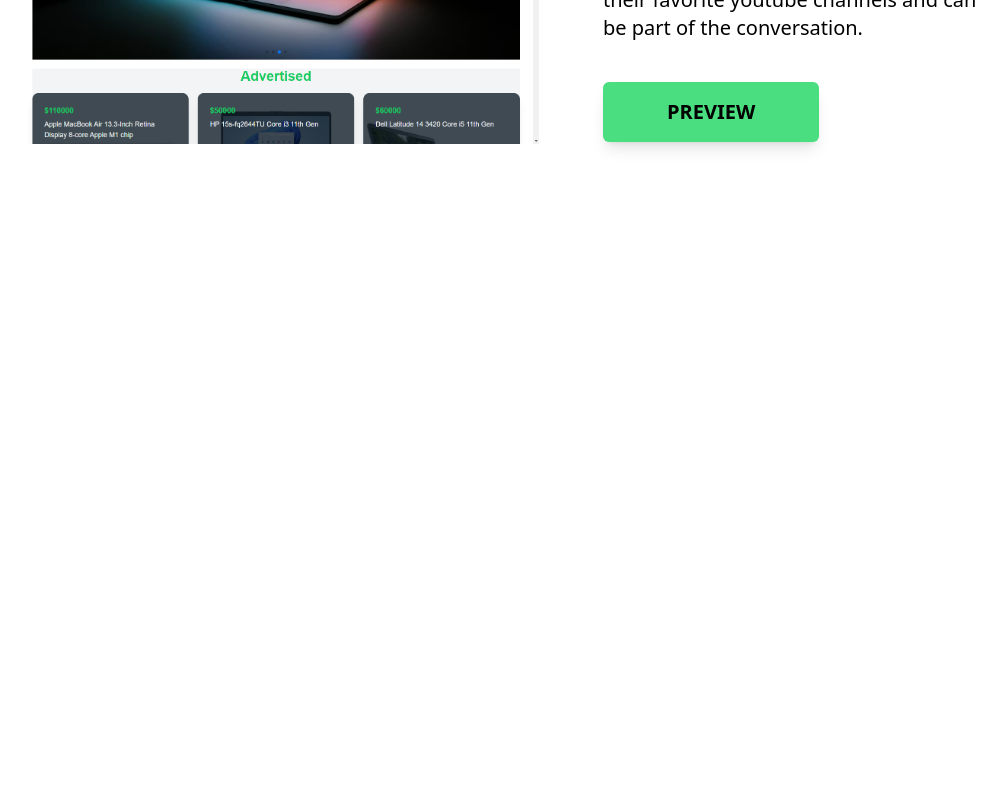
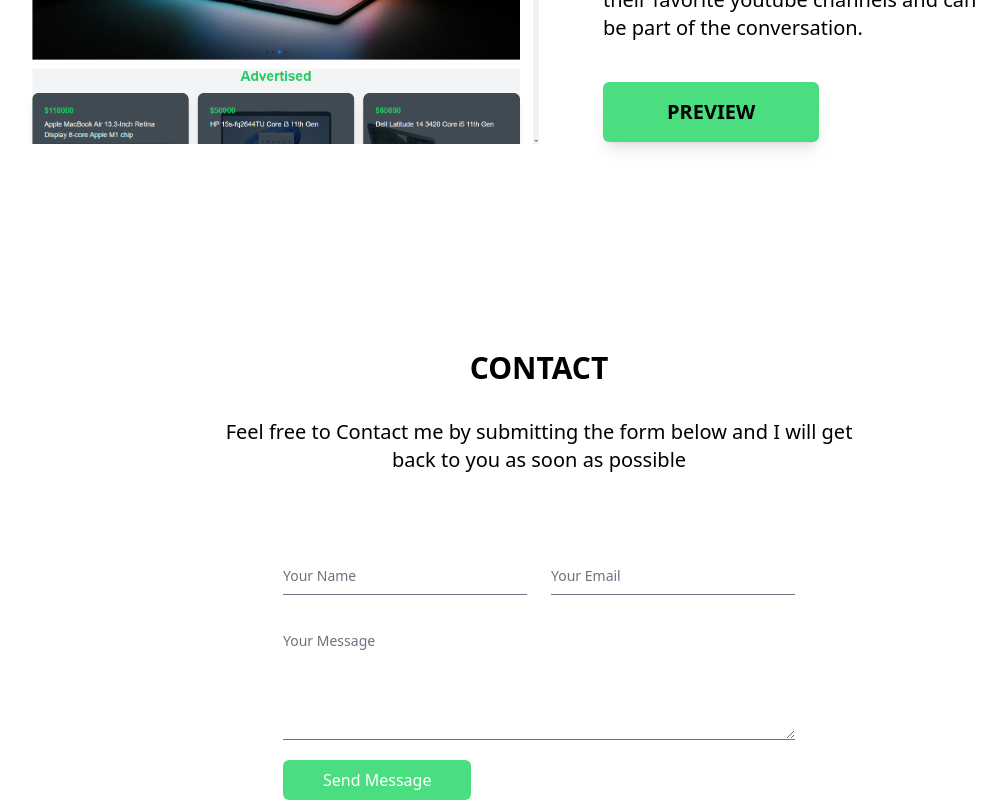
Before and after one commit to tahdiislam/portfolio, a React (Vite) app: page / in a window 1280 px wide. Shown: the part 3138-3938 px from the top of the page, without its empty margins (101-1107 px from the left). Before the commit the page ends 3488 px from the top, so only its background shows below. Built offline with nearby package versions, Linux system fonts and the light colour scheme.

Commit message:
add contact form

```diff
--- a/src/App.jsx
+++ b/src/App.jsx
@@ -1,17 +1,19 @@
-import About from "./Component/About/About"
-import Header from "./Component/Header/Header"
-import Home from "./Component/Home/Home"
-import Projects from "./Component/Projects/Projects"
+import About from "./Component/About/About";
+import Contact from "./Component/Contact/Contact";
+import Header from "./Component/Header/Header";
+import Home from "./Component/Home/Home";
+import Projects from "./Component/Projects/Projects";
 
 function App() {
   return (
     <div>
-      <Header/>
-      <Home/>
-      <About/>
-      <Projects/>
+      <Header />
+      <Home />
+      <About />
+      <Projects />
+      <Contact />
     </div>
-  )
+  );
 }
 
-export default App
+export default App;
--- /dev/null
+++ b/src/Component/Contact/Contact.jsx
@@ -0,0 +1,73 @@
+import React from "react";
+
+const Contact = () => {
+  // form submit handler
+  const handleFormSubmit = (e) => {
+    e.preventDefault();
+  };
+  return (
+    <div>
+      <div className="w-1/2 mx-auto mb-10">
+        <h2 className="text-3xl font-bold text-center mb-8">CONTACT</h2>
+        <p className="text-xl text-center">
+          Feel free to Contact me by submitting the form below and I will get
+          back to you as soon as possible
+        </p>
+      </div>
+      <div class="flex items-center justify-start bg-white">
+        <div class="mx-auto w-full max-w-lg">
+          <form onSubmit={handleFormSubmit} class="mt-10">
+            <input
+              type="hidden"
+              name="access_key"
+              value="YOUR_ACCESS_KEY_HERE"
+            />
+            <div class="grid gap-6 sm:grid-cols-2">
+              <div class="relative z-0">
+                <input
+                  type="text"
+                  name="name"
+                  class="peer block w-full appearance-none border-0 border-b border-gray-500 bg-transparent py-2.5 px-0 text-sm text-gray-900 focus:border-blue-600 focus:outline-none focus:ring-0"
+                  placeholder=" "
+                />
+                <label class="absolute top-3 -z-10 origin-[0] -translate-y-6 scale-75 transform text-sm text-gray-500 duration-300 peer-placeholder-shown:translate-y-0 peer-placeholder-shown:scale-100 peer-focus:left-0 peer-focus:-translate-y-6 peer-focus:scale-75 peer-focus:text-blue-600 peer-focus:dark:text-blue-500">
+                  Your Name
+                </label>
+              </div>
+              <div class="relative z-0">
+                <input
+                  type="email"
+                  name="email"
+                  class="peer block w-full appearance-none border-0 border-b border-gray-500 bg-transparent py-2.5 px-0 text-sm text-gray-900 focus:border-blue-600 focus:outline-none focus:ring-0"
+                  placeholder=" "
+                />
+                <label class="absolute top-3 -z-10 origin-[0] -translate-y-6 scale-75 transform text-sm text-gray-500 duration-300 peer-placeholder-shown:translate-y-0 peer-placeholder-shown:scale-100 peer-focus:left-0 peer-focus:-translate-y-6 peer-focus:scale-75 peer-focus:text-blue-600 peer-focus:dark:text-blue-500">
+                  Your Email
+                </label>
+              </div>
+              <div class="relative z-0 col-span-2">
+                <textarea
+                  name="message"
+                  rows="5"
+                  class="peer block w-full appearance-none border-0 border-b border-gray-500 bg-transparent py-2.5 px-0 text-sm text-gray-900 focus:border-blue-600 focus:outline-none focus:ring-0"
+                  placeholder=" "
+                ></textarea>
+                <label class="absolute top-3 -z-10 origin-[0] -translate-y-6 scale-75 transform text-sm text-gray-500 duration-300 peer-placeholder-shown:translate-y-0 peer-placeholder-shown:scale-100 peer-focus:left-0 peer-focus:-translate-y-6 peer-focus:scale-75 peer-focus:text-blue-600 peer-focus:dark:text-blue-500">
+                  Your Message
+                </label>
+              </div>
+            </div>
+            <button
+              type="submit"
+              class="mt-5 rounded-md bg-green-400 hover:bg-green-500 px-10 py-2 text-white"
+            >
+              Send Message
+            </button>
+          </form>
+        </div>
+      </div>
+    </div>
+  );
+};
+
+export default Contact;
```
